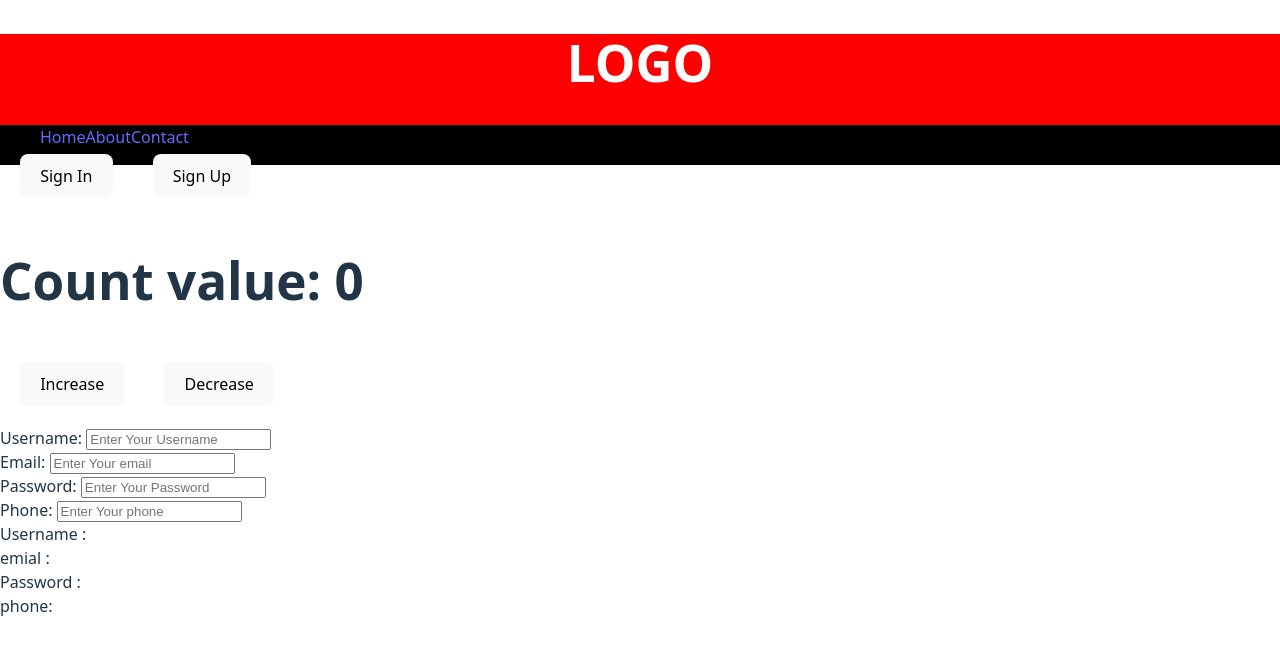
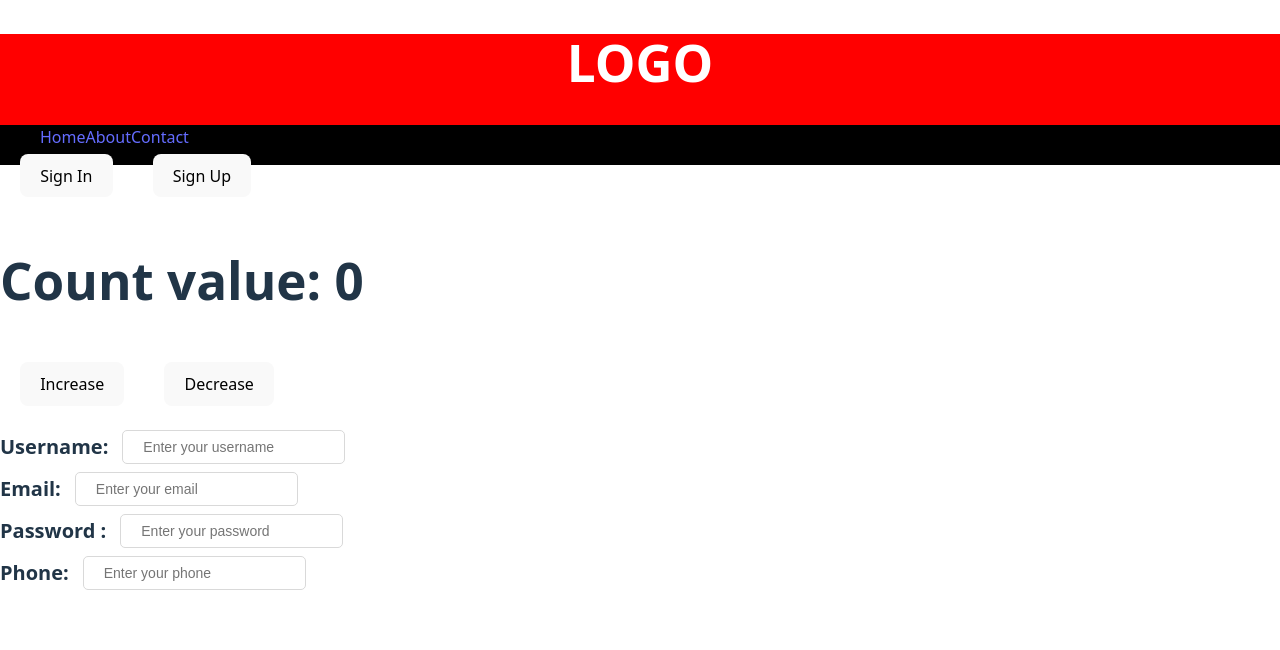
Before and after one commit to sanjib001/React-repository, a React (Vite) app in the folder my-react-app/: page / in a window 1280 px wide. Shown: the top 650 px of the page. Built offline with nearby package versions, Linux system fonts and the light colour scheme.

Commit message:
Adds state-less input component (practical from maaking)

```diff
--- a/my-react-app/src/App.jsx
+++ b/my-react-app/src/App.jsx
@@ -2,9 +2,9 @@
 import Header from './components/header'
 import Button from './components/button'
 import Counter from './components/counter'
-import Input from './components/input'
 import Logo from './components/logo'
 import Navbar from './components/navbar'
+import Form from './components/form'
 import "./index.css"
 
 function App() {
@@ -32,7 +32,7 @@ function App() {
       <Button>Sign In</Button>
       <Button>Sign Up</Button>
       <Counter />
-      <Input />
+      <Form />
     </>
   )
 }
--- /dev/null
+++ b/my-react-app/src/components/form.jsx
@@ -0,0 +1,53 @@
+import { useState } from "react";
+import Input from "./input"
+
+const Form = () => {
+    const [state, setState] = useState({
+        username: "",
+        email: "",
+        password: "",
+        phone: "",
+    })
+
+    const handleChange = (event) => {
+        const name = event.target.name;
+        const value = event.target.value;
+        setState({ ...state, [name]: value })
+    }
+    console.log(state);
+
+    return (
+        <>
+            <Input
+                label="Username: "
+                onChange={handleChange}
+                type="text"
+                name="username"
+                placeholder = "Enter your username"
+            />
+            <Input
+                label="Email: "
+                onChange={handleChange}
+                type="email"
+                name="email"
+                placeholder = "Enter your email"
+            />
+            <Input
+                label="Password :"
+                onChange={handleChange}
+                type="password"
+                name="password"
+                placeholder = "Enter your password"
+            />
+            <Input
+                label="Phone: "
+                onChange={handleChange}
+                type="number"
+                name="phone"
+                placeholder = "Enter your phone"
+            />
+        </>
+    )
+}
+
+export default Form;
--- a/my-react-app/src/components/input.jsx
+++ b/my-react-app/src/components/input.jsx
@@ -1,45 +1,18 @@
-import { useState } from "react";
+import styles from "./input.module.css";
 
-const Input = () => {
-    const [state, setState] = useState({
-        username: "",
-        email: "",
-        password: "",
-        phone: "",
-    })
+const Input = (props) =>{
+    const {label, onChange, name, type, placeholder} = props;
 
-    const handleChange = (event) => {
-        const name = event.target.name;
-        const value = event.target.value;
-        setState({ ...state, [name]: value })
-    }
-    console.log(state);
-
-    return (
-        <>
-            <div>
-                <label>Username: </label>
-                <input onChange={handleChange} name="username" type="text" placeholder="Enter Your Username" />
-            </div>
-             <div>
-                <label>Email: </label>
-                <input onChange={handleChange} name="email" type="email" placeholder="Enter Your email" />
-            </div>
-             <div>
-                <label>Password: </label>
-                <input onChange={handleChange} name="password" type="text" placeholder="Enter Your Password" />
-            </div>
-             <div>
-                <label>Phone: </label>
-                <input onChange={handleChange} name="phone" type="text" placeholder="Enter Your phone" />
-            </div>
-            <div>
-                Username : {state.username}<br/>
-                emial : {state.email}<br/>
-                Password : {state.password}<br/>
-                phone: {state.phone}
-            </div>
-        </>
+    return(
+        <div className= {styles["input-wrapper"]}>
+            <label>{label}</label>
+            <input
+            onChange={onChange}
+            name={name}
+            type={type}
+            placeholder={placeholder}
+            />
+        </div>
     )
 }
 
--- /dev/null
+++ b/my-react-app/src/components/input.module.css
@@ -0,0 +1,18 @@
+.input-wrapper {
+    display: flex;
+    align-items: center;
+    gap: 10px;
+}
+
+.input-wrapper label {
+    font-size: 20px;
+    font-weight: bold;
+}
+
+.input-wrapper input{
+    padding: 8px 20px;
+    margin: 4px;
+    border: 1px solid #d9d9d9;
+    border-radius: 5px;
+    font-size: 14px;
+}
```
